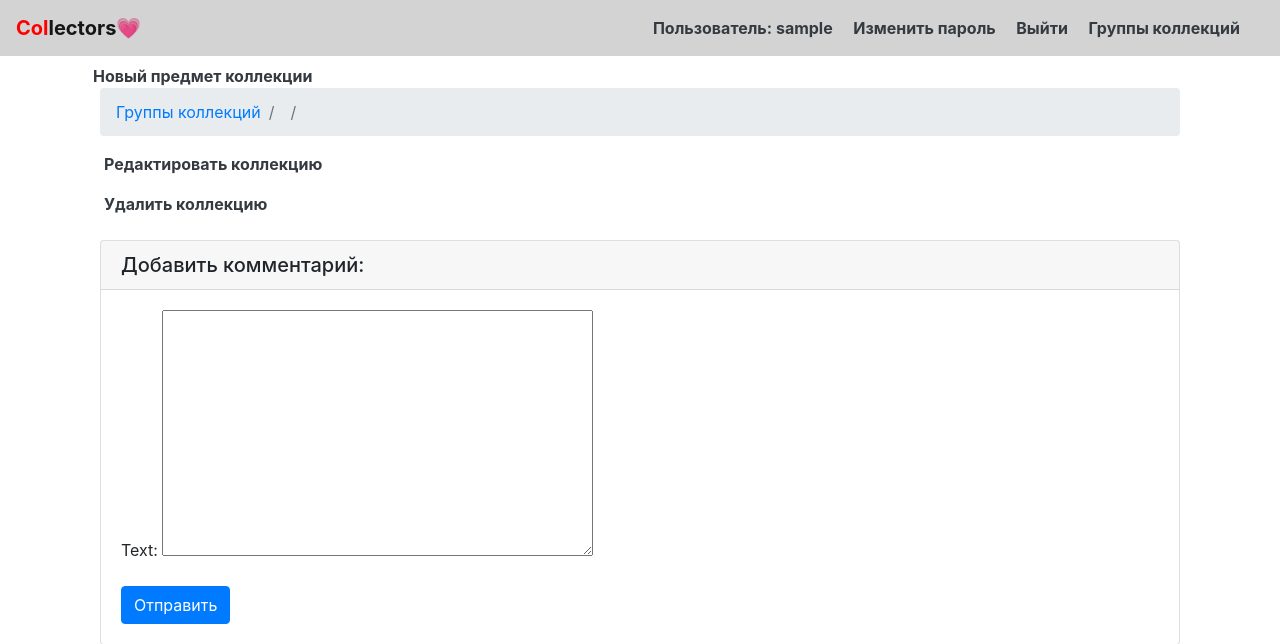
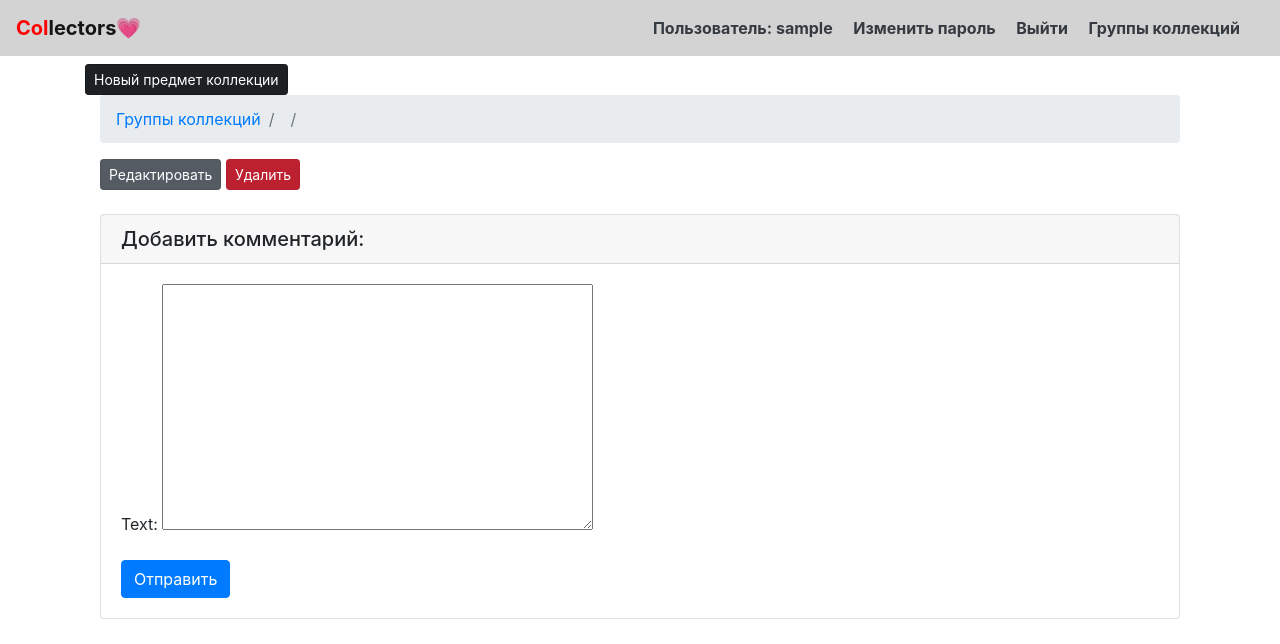
Before and after one commit to InaraShalfei/collectors, a Django app: template templates/web_collectors/collection.html in a window 1280 px wide. Shown: the top 644 px of the page. Run offline with Django 3.2, Linux system fonts and the light colour scheme; the template is opened without the code that fills it: values that come from a table or form of the project are taken from there, others are empty; the visitor is signed in with stand-in values (Sample User, id 1); data comes from the database, SQL or seed files in the repository; some libraries are stand-ins or nearby versions.

Commit message:
Creating buttons with bootstrap design

```diff
--- a/templates/web_collectors/collection.html
+++ b/templates/web_collectors/collection.html
@@ -2,12 +2,14 @@
 {% block title %} Коллекция {{ collection.name }} {% endblock %}
 {% block header %} {{ collection.name }}{% endblock %}
 {% block content %}
-{% load thumbnail %}
+    {% load thumbnail %}
     {% if request.user == author %}
-        <a class="p-2 text-dark" href="{% url 'web_collectors:new_item' group.slug collection.id %}"><strong>Новый
-            предмет коллекции</strong></a>
+        <a href="{% url 'web_collectors:new_item' group.slug collection.id %}" class="btn btn-dark btn-sm active"
+           role="button" aria-pressed="true">Новый
+            предмет коллекции</a>
+
     {% endif %}
-<div class="container">
+    <div class="container">
     <nav aria-label="breadcrumb">
         <ol class="breadcrumb">
             <li class="breadcrumb-item"><a href="{% url 'web_collectors:groups' %}">Группы коллекций</a></li>
@@ -16,26 +18,26 @@
         </ol>
     </nav>
     {% thumbnail collection.photo "350x250" crop="center" upscale=True as im %}
-    <img src="/{{ collection.photo }}" width="{{ im.width }}" height="{{ im.height }}">
+        <img src="/{{ collection.photo }}" width="{{ im.width }}" height="{{ im.height }}">
     {% endthumbnail %}
 
     <p>{{ collection.description }}</p>
     {% if request.user == author %}
-        <p><a class="p-1 text-dark"
-              href="{% url 'web_collectors:update_collection' group.slug collection.id %}"><strong>Редактировать
-            коллекцию</strong></a></p>
-        <p><a class="p-1 text-dark"
-              href="{% url 'web_collectors:delete_collection' group.slug collection.id %}"><strong>Удалить
-            коллекцию</strong></a></p>
+        <a href="{% url 'web_collectors:update_collection' group.slug collection.id %}"
+           class="btn btn-secondary btn-sm active" role="button" aria-pressed="true">Редактировать</a>
+        <a href="{% url 'web_collectors:delete_collection' group.slug collection.id %}"
+           class="btn btn-danger btn-sm active" role="button" aria-pressed="true">Удалить</a>
     {% endif %}
     {% include "includes/comments.html" %}
     {% for item in page %}
-        <a class="p-2 text-light" href="{% url 'web_collectors:item' group.slug collection.id item.id %}"><div class="d-block p-2 bg-danger text-white"><strong>{{ item }}</strong>
-        </div></a>
+        <a class="p-2 text-light" href="{% url 'web_collectors:item' group.slug collection.id item.id %}">
+            <div class="d-block p-2 bg-danger text-white"><strong>{{ item }}</strong>
+            </div>
+        </a>
     {% endfor %}
 
     {% if page.has_other_pages %}
-    {% include "includes/paginator.html" with items=page paginator=paginator%}
+        {% include "includes/paginator.html" with items=page paginator=paginator %}
     {% endif %}
-    {% endblock %}
+{% endblock %}
 </div>
```
